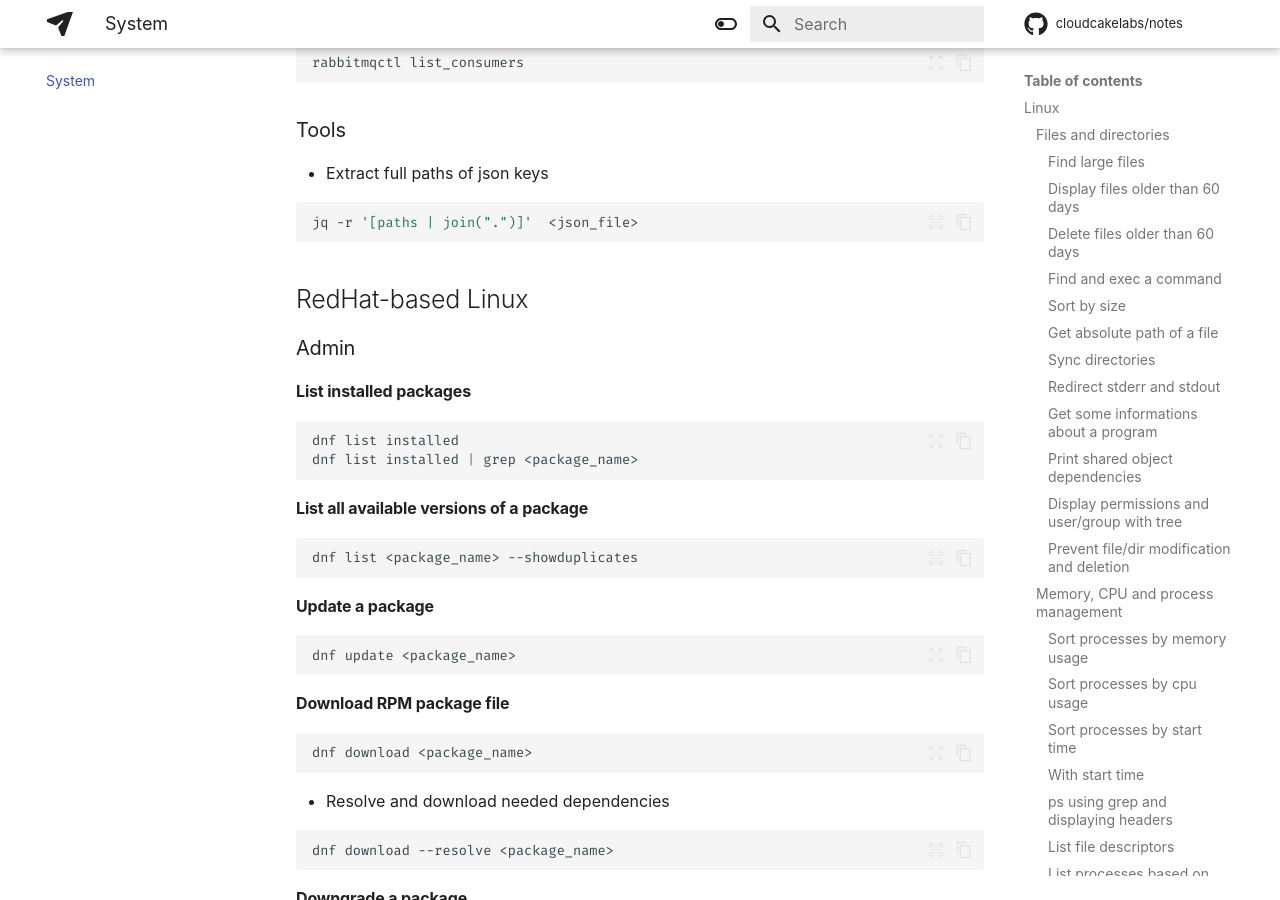
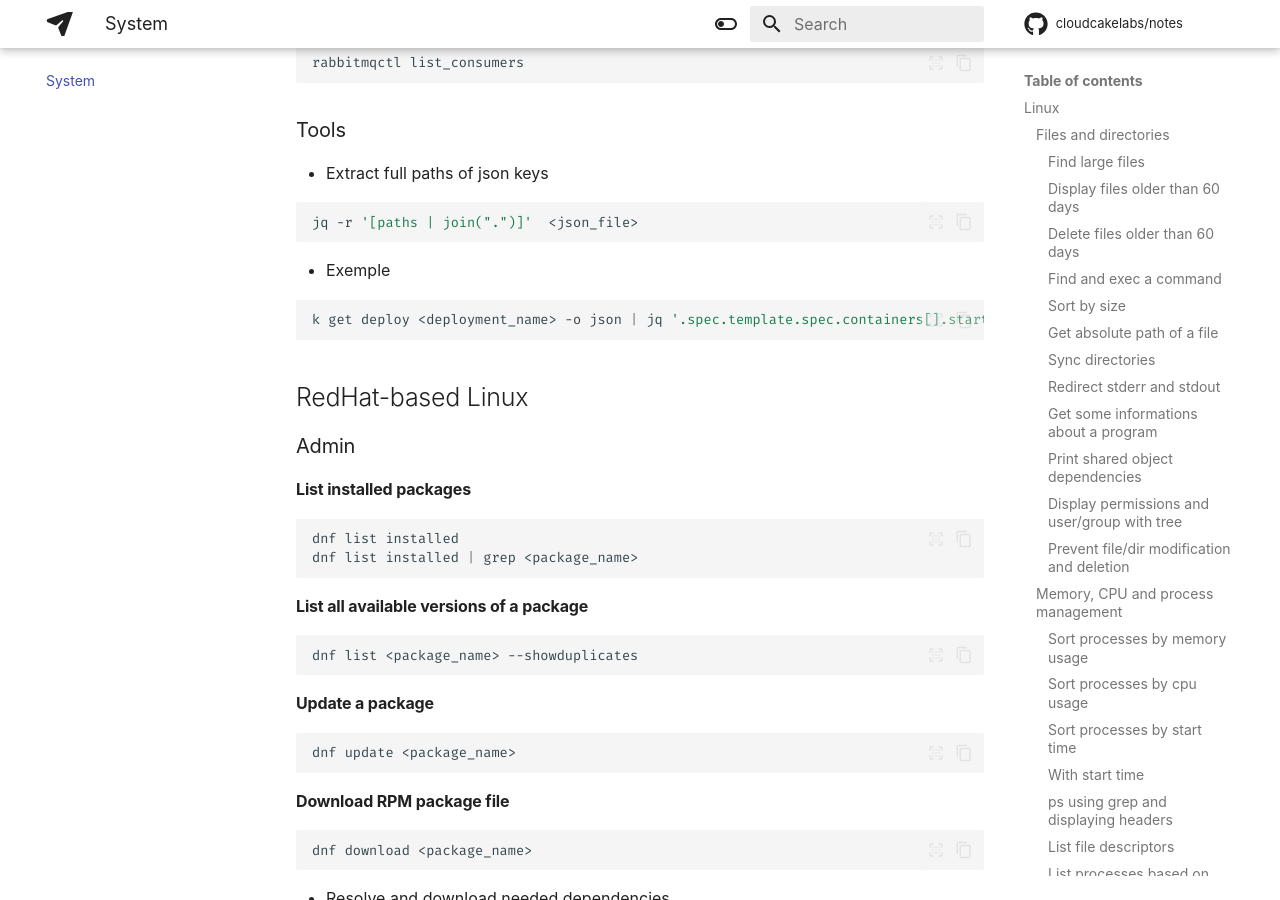
Before and after one commit to cloudcakelabs/notes, an MkDocs documentation site: the page built from docs/system.md, in a window 1280 px wide and 900 px high, scrolled down 14609 px. Built offline with MkDocs 1.6.1 and Material for MkDocs 9.7.7, drawn with Linux system fonts in a browser that asks for light colours; some web fonts are replaced; comment, search, counter and statistics services are not loaded.

Commit message:
Update notes.

````diff
--- a/docs/system.md
+++ b/docs/system.md
@@ -859,6 +859,12 @@ rabbitmqctl list_consumers
 jq -r '[paths | join(".")]'  <json_file>
 ```
 
+  * Exemple
+
+```sh
+k get deploy <deployment_name> -o json | jq '.spec.template.spec.containers[].startupProbe'
+```
+
 ## RedHat-based Linux
 
 ### Admin
````
